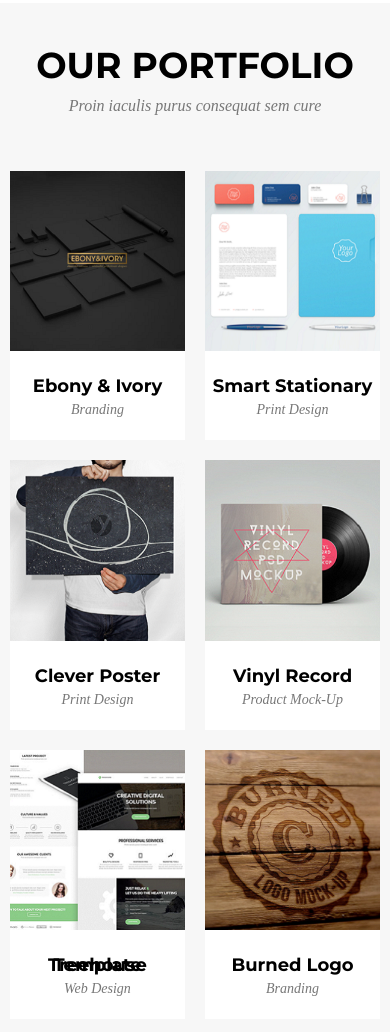
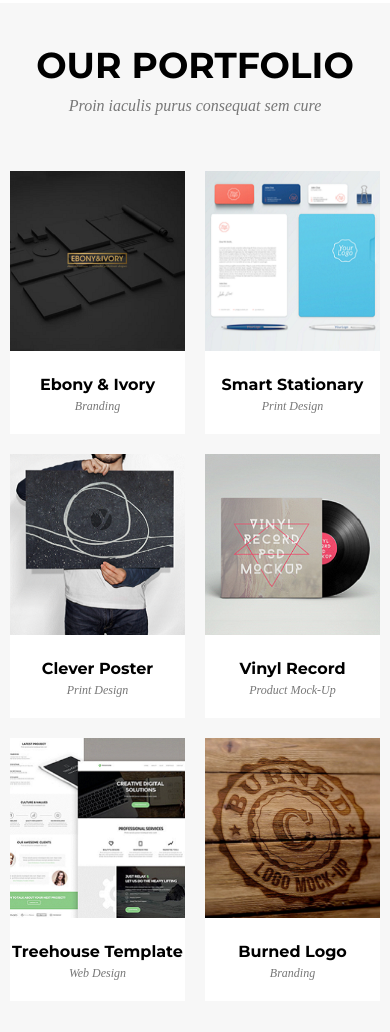
Before and after one commit to PawelZurawka/Zadanie-7.7, a website: page index.html in a window 390 px wide. Shown: the part 1735-2767 px from the top of the page. Drawn offline with Linux system fonts and the light colour scheme.

Commit message:
Fix problem with display portfolio section(mobile)

```diff
--- a/sass/style.scss
+++ b/sass/style.scss
@@ -90,7 +90,9 @@ $grid-offset-columns: 12;
 
 [class*="col-"] {
     padding: 10px;
-    overflow: hidden;
+    @include breakpoint (sm) {
+        overflow: hidden;
+    }
 }
 
 @for $i from 1 through $grid-columns {
@@ -367,7 +369,6 @@ body {
     &__wrapper {
         background-color: #fff;
         height: 100%;
-        line-height: 0;
     }
 
     &__image {
@@ -378,7 +379,11 @@ body {
         font-size: $font-size-5;
         font-family: $font;
         text-transform: capitalize;
-        margin-top: 35px;
+        margin-top: 20px;
+        margin-bottom: 0;
+        @include breakpoint (sm) {
+            font-size: 16px;
+        }
     }
 
     &__description {
@@ -386,8 +391,12 @@ body {
         font-size: $font-size-7;
         font-style: italic;
         text-transform: capitalize;
-        margin-bottom: 30px;
         color: $font-color-second;
+        margin-top: 5px;
+        margin-bottom: 20px;
+        @include breakpoint (sm) {
+            font-size: 12px;
+        }
     }
 }
 
```
Also changed, not shown: css/style.css, 1 other file.
